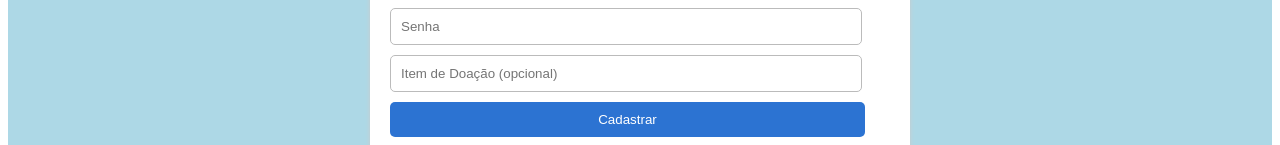
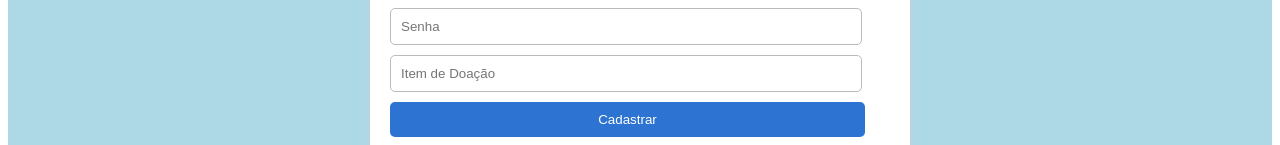
Before and after one commit to sthefanycarneiro/PROJETO-FACULDADE, a React (Create React App) app in the folder frontend/: page /register in a window 1280 px wide. Shown: the part 442-587 px from the top of the page. Built offline with nearby package versions, Linux system fonts and the light colour scheme.

Commit message:
ajustando o código

```diff
--- a/frontend/src/components/Register.js
+++ b/frontend/src/components/Register.js
@@ -119,7 +119,7 @@ const Register = () => {
           />
           <Input
             type="text"
-            placeholder="Item de Doação (opcional)"
+            placeholder="Item de Doação"
             value={item}
             onChange={(e) => setItem(e.target.value)}
           />
```
